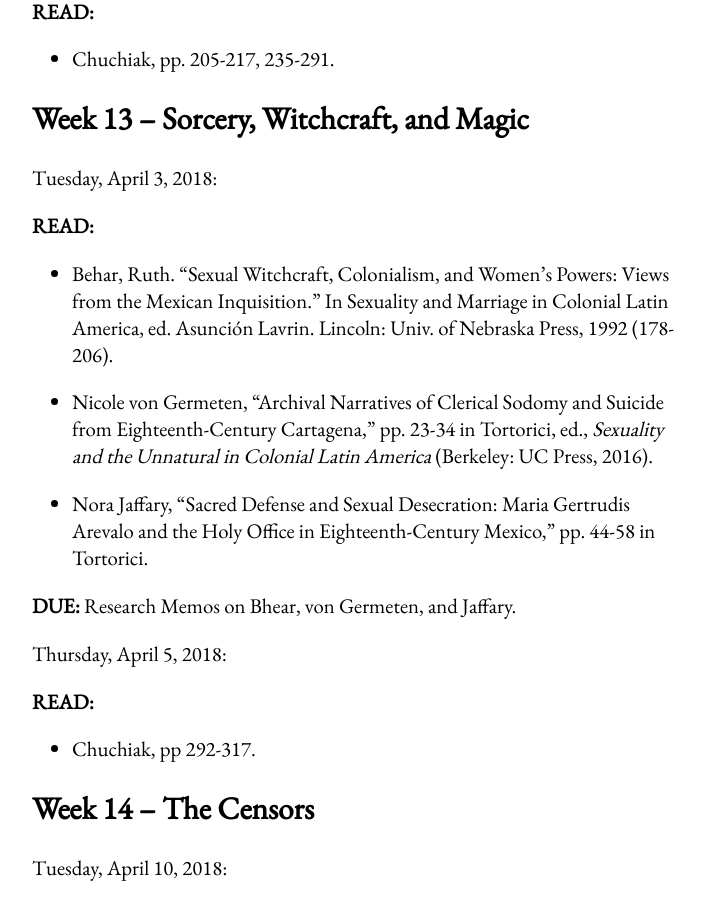
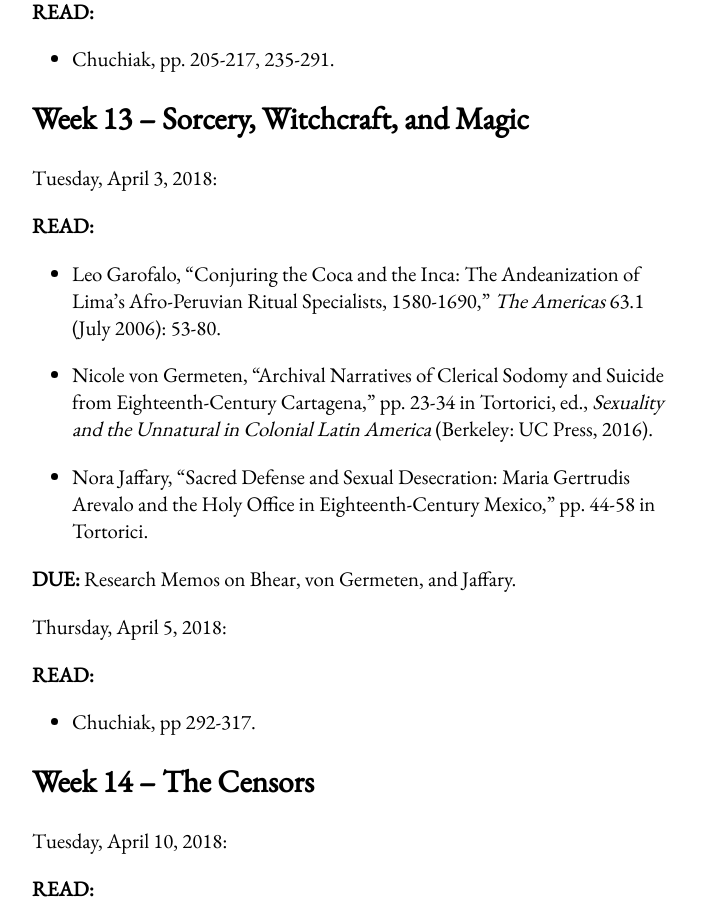
Before and after one commit to chadblack/383S2018, a Jekyll site: the page built from calendar.md, in a window 1280 px wide and 900 px high, scrolled down 4784 px. Shown: the whole window, without its empty margins (283-988 px from the left). Built offline with Jekyll 4.4.1, drawn with Linux system fonts in a browser that asks for light colours; some web fonts are replaced.

Commit message:
updated syllabus readings

```diff
--- a/calendar.md
+++ b/calendar.md
@@ -213,7 +213,9 @@ Tuesday, April 3, 2018:
 
 **READ:**
 
-* Behar, Ruth. “Sexual Witchcraft, Colonialism, and Women’s Powers: Views from the Mexican Inquisition.” In Sexuality and Marriage in Colonial Latin America, ed. Asunción Lavrin. Lincoln: Univ. of Nebraska Press, 1992 (178-206).
+* Leo Garofalo, "Conjuring the Coca and the Inca: The Andeanization of Lima's
+Afro-Peruvian Ritual Specialists, 1580-1690," *The Americas* 63.1 (July 2006):
+53-80.
 
 * Nicole von Germeten, "Archival Narratives of Clerical Sodomy and Suicide from
 Eighteenth-Century Cartagena," pp. 23-34 in Tortorici, ed., *Sexuality and the
```
